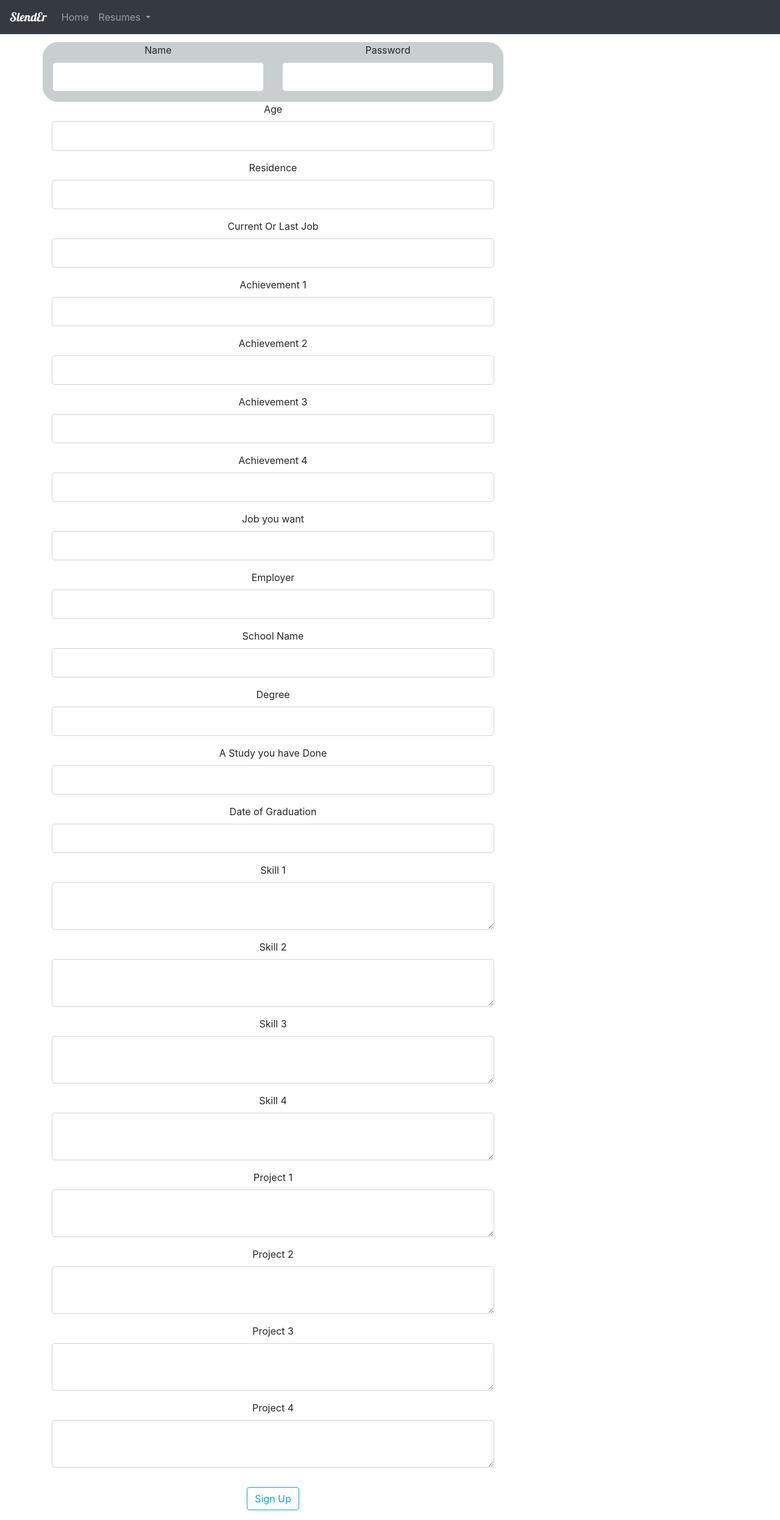
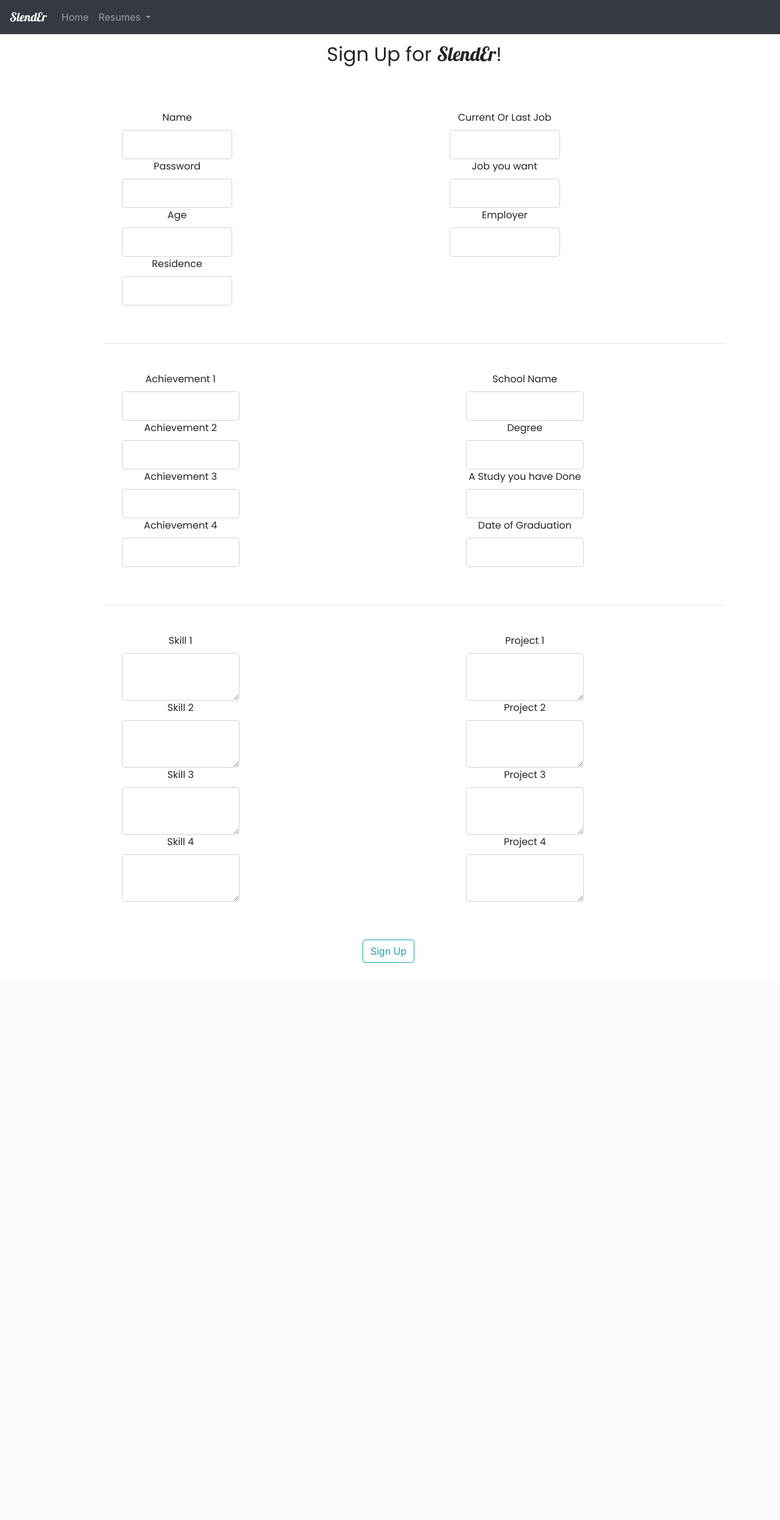
Before and after one commit to Kahan7777/ResumeCreator, a Flask app: page /register in a window 1280 px wide. Shown: the whole page at 61% size. After the commit the page ends 1579 px from the top, so only its background shows below. Run offline with Flask 2, Linux system fonts and the light colour scheme; some libraries are stand-ins or nearby versions.

Commit message:
added registration page fixed home page

```diff
--- a/resg/routes.py
+++ b/resg/routes.py
@@ -55,7 +55,7 @@ def login():
             login_user(user)
             return redirect(url_for('home'))
         else:
-            flash("Uncessesful", "danger")
+            flash("Unsuccesful", "danger")
 
     return render_template("login.html", form=form)
 
--- a/resg/static/register1.css
+++ b/resg/static/register1.css
@@ -0,0 +1,5 @@
+
+.form-row .form-group {
+    width: 50%;
+    padding: 30px;
+}
--- a/resg/templates/home.html
+++ b/resg/templates/home.html
@@ -5,7 +5,7 @@
       <div class="col-12 text-center">
         <p class="lead">
           <div class="img-container">
-            <img src="hpp.jpg" style='height: 100%; width: 100%; object-fit: contain'>
+            <img src="static/hpp.jpg" style='height: 100%; width: 100%; object-fit: contain'>
           </div>
             <p style="font-family: 'Lobster', cursive;font-weight: bold; font-size: 26px">
             Have You Been defeated by a Resume, Trying to make yourself one or just
--- a/resg/templates/layout.html
+++ b/resg/templates/layout.html
@@ -10,6 +10,8 @@
         <link href="https://fonts.googleapis.com/css2?family=Lobster&display=swap" rel="stylesheet">
         <link rel="stylesheet" type="text/css" href="{{ url_for('static', filename='home.css') }}">
                 <link rel="stylesheet" type="text/css" href="{{ url_for('static', filename='login.css') }}">
+         <link rel="stylesheet" type="text/css" href="{{ url_for('static', filename='register1.css') }}">
+        <link href="https://fonts.googleapis.com/css2?family=Alata&family=Poppins&display=swap" rel="stylesheet">
         {% if title%}
             <title>SlendEr</title>
         {% else %}
--- a/resg/templates/register1.html
+++ b/resg/templates/register1.html
@@ -1,15 +1,17 @@
 {% extends "layout.html"%}
 {% block content %}
-  <div class="content-section">
+  <div class="container">
+    <div class="row">
     <form method="POST" action="">
       {{ form.hidden_tag() }}
       <fieldset class="form-group">
           <h1></h1>
           <h1></h1>
         <legend class="border-bottom mb-4 mt-1">Register Now!</legend>
-        <div class="container">
-            <div class="row" style="border:1px solid #C9CECF; border-radius: 25px; background-color:#C9CECF;">
-                <div class="col-md-6">
+        <div class="container" style="padding-left: 100px; font-family: 'Poppins">
+                <h2 class="title"> Sign Up for <span style="font-family: 'Lobster'">SlendEr</span>!</h2>
+            <div class="form-row" style="padding-top: 35px">
+              <div class="col">
               <div class="form-group">
                 {{ form.name.label(class="form-control-label") }}
 
@@ -24,11 +26,6 @@
                           {{ form.name(class="form-control form-control-lg") }}
                       {% endif %}
 
-                  </div>
-                </div>
-                <div class="col-md-6">
-
-                  <div class="form-group">
                       {{ form.pwd.label(class="form-control-label") }}
 
                       {% if form.pwd.errors %}
@@ -41,10 +38,7 @@
                       {% else %}
                           {{ form.pwd(class="form-control form-control-lg") }}
                       {% endif %}
-                  </div>
-                </div>
-          </div>
-          <div class="form-group">
+
                     {{ form.age.label(class="form-control-label") }}
 
                   {% if form.age.errors %}
@@ -57,9 +51,6 @@
               {% else %}
                   {{ form.age(class="form-control form-control-lg") }}
               {% endif %}
-
-          </div>
-          <div class="form-group">
                     {{ form.residence.label(class="form-control-label") }}
 
               {% if form.residence.errors %}
@@ -72,8 +63,9 @@
               {% else %}
                   {{ form.residence(class="form-control form-control-lg") }}
               {% endif %}
-
               </div>
+            </div>
+            <div class="col" style="padding-left: 50px">
                      <div class="form-group">
                   {{ form.prof.label(class="form-control-label") }}
 
@@ -88,7 +80,43 @@
                   {{ form.prof(class="form-control form-control-lg") }}
               {% endif %}
 
+
+                    {{ form.jobtitle.label(class="form-control-label") }}
+
+              {% if form.jobtitle.errors %}
+                  {{ form.jobtitle(class="form-control form-control-lg is-invalid") }}
+                  <div class="invalid-feedback">
+                      {% for error in form.jobtitle.errors %}
+                          <span>{{ error }}</span>
+                      {% endfor %}
                   </div>
+              {% else %}
+                  {{ form.jobtitle(class="form-control form-control-lg") }}
+              {% endif %}
+
+
+              {{ form.employer.label(class="form-control-label") }}
+
+              {% if form.employer.errors %}
+                  {{ form.employer(class="form-control form-control-lg is-invalid") }}
+                  <div class="invalid-feedback">
+                      {% for error in form.employer.errors %}
+                          <span>{{ error }}</span>
+                      {% endfor %}
+                  </div>
+              {% else %}
+                  {{ form.employer(class="form-control form-control-lg") }}
+              {% endif %}
+            </div>
+
+
+          </div>
+          </div>
+          <hr></hr>
+
+          <div class="form-row">
+
+           <div class="col">
            <div class="form-group">
               {{ form.ach1.label(class="form-control-label") }}
 
@@ -102,8 +130,6 @@
               {% else %}
                   {{ form.ach1(class="form-control form-control-lg") }}
               {% endif %}
-
-          </div><div class="form-group">
                   {{ form.ach2.label(class="form-control-label") }}
 
               {% if form.ach2.errors %}
@@ -117,8 +143,7 @@
                   {{ form.ach2(class="form-control form-control-lg") }}
               {% endif %}
 
-          </div>
-          <div class="form-group">
+
                {{ form.ach3.label(class="form-control-label") }}
 
               {% if form.ach3.errors %}
@@ -132,8 +157,7 @@
                   {{ form.ach3(class="form-control form-control-lg") }}
               {% endif %}
 
-          </div>
-          <div class="form-group">
+
                {{ form.ach4.label(class="form-control-label") }}
 
               {% if form.ach4.errors %}
@@ -146,39 +170,11 @@
               {% else %}
                   {{ form.ach4(class="form-control form-control-lg") }}
               {% endif %}
+          </div>
+        </div>
+        <div class = "col">
+          <div class="form-group" style="margin-left: 50px">
 
-          </div>
-                  <div class="form-group">
-              {{ form.jobtitle.label(class="form-control-label") }}
-
-              {% if form.jobtitle.errors %}
-                  {{ form.jobtitle(class="form-control form-control-lg is-invalid") }}
-                  <div class="invalid-feedback">
-                      {% for error in form.jobtitle.errors %}
-                          <span>{{ error }}</span>
-                      {% endfor %}
-                  </div>
-              {% else %}
-                  {{ form.jobtitle(class="form-control form-control-lg") }}
-              {% endif %}
-
-          </div>
-          <div class="form-group">
-              {{ form.employer.label(class="form-control-label") }}
-
-              {% if form.employer.errors %}
-                  {{ form.employer(class="form-control form-control-lg is-invalid") }}
-                  <div class="invalid-feedback">
-                      {% for error in form.employer.errors %}
-                          <span>{{ error }}</span>
-                      {% endfor %}
-                  </div>
-              {% else %}
-                  {{ form.employer(class="form-control form-control-lg") }}
-              {% endif %}
-
-          </div>
-          <div class="form-group">
                 {{ form.schoolname.label(class="form-control-label") }}
 
               {% if form.schoolname.errors %}
@@ -192,8 +188,7 @@
                   {{ form.schoolname(class="form-control form-control-lg") }}
               {% endif %}
 
-          </div>
-          <div class="form-group">
+
               {{ form.degree.label(class="form-control-label") }}
 
               {% if form.degree.errors %}
@@ -207,8 +202,7 @@
                   {{ form.degree(class="form-control form-control-lg") }}
               {% endif %}
 
-          </div>
-          <div class="form-group">
+
               {{ form.study.label(class="form-control-label") }}
 
               {% if form.study.errors %}
@@ -222,8 +216,7 @@
                   {{ form.study(class="form-control form-control-lg") }}
               {% endif %}
 
-          </div>
-          <div class="form-group">
+
               {{ form.date.label(class="form-control-label") }}
 
               {% if form.date.errors %}
@@ -237,7 +230,14 @@
                   {{ form.date(class="form-control form-control-lg") }}
               {% endif %}
 
-          </div><div class="form-group">
+</div>
+          </div>
+          </div>
+          <hr></hr>
+
+         <div class="form-row">
+          <div class = "col">
+          <div class="form-group">
               {{ form.skill1.label(class="form-control-label") }}
 
               {% if form.skill1.errors %}
@@ -251,8 +251,6 @@
                   {{ form.skill1(class="form-control form-control-lg") }}
               {% endif %}
 
-          </div>
-          <div class="form-group">
               {{ form.skill2.label(class="form-control-label") }}
 
               {% if form.skill2.errors %}
@@ -266,8 +264,6 @@
                   {{ form.skill2(class="form-control form-control-lg") }}
               {% endif %}
 
-          </div>
-          <div class="form-group">
               {{ form.skill3.label(class="form-control-label") }}
 
               {% if form.skill3.errors %}
@@ -281,8 +277,7 @@
                   {{ form.skill3(class="form-control form-control-lg") }}
               {% endif %}
 
-          </div>
-          <div class="form-group">
+
               {{ form.skill4.label(class="form-control-label") }}
 
               {% if form.skill4.errors %}
@@ -295,9 +290,12 @@
               {% else %}
                   {{ form.skill4(class="form-control form-control-lg") }}
               {% endif %}
+              </div>
+          </div>
 
-          </div>
-          <div class="form-group">
+          <div class="col">
+          <div class="form-group" style="margin-left: 50px">
+
               {{ form.project1.label(class="form-control-label") }}
 
               {% if form.project1.errors %}
@@ -311,8 +309,7 @@
                   {{ form.project1(class="form-control form-control-lg") }}
               {% endif %}
 
-          </div>
-          <div class="form-group">
+
               {{ form.project2.label(class="form-control-label") }}
 
               {% if form.project2.errors %}
@@ -326,8 +323,6 @@
                   {{ form.project2(class="form-control form-control-lg") }}
               {% endif %}
 
-          </div>
-          <div class="form-group">
               {{ form.project3.label(class="form-control-label") }}
 
               {% if form.project3.errors %}
@@ -341,8 +336,6 @@
                   {{ form.project3(class="form-control form-control-lg") }}
               {% endif %}
 
-          </div>
-          <div class="form-group">
               {{ form.project4.label(class="form-control-label") }}
 
               {% if form.project4.errors %}
@@ -358,10 +351,13 @@
 
             </div>
           </div>
+
+          </div>
       </fieldset>
       <div class="form-group">
                 {{ form.submit(class="btn btn-outline-info") }}
       </div>
       </form>
   </div>
+</div>
 {% endblock content %}
```
Also changed, not shown: resg/static/email-4284157_1280.png (added), resg/static/output-onlinepngtools.png (added). Lines whose indentation alone changed are shown as unchanged.
